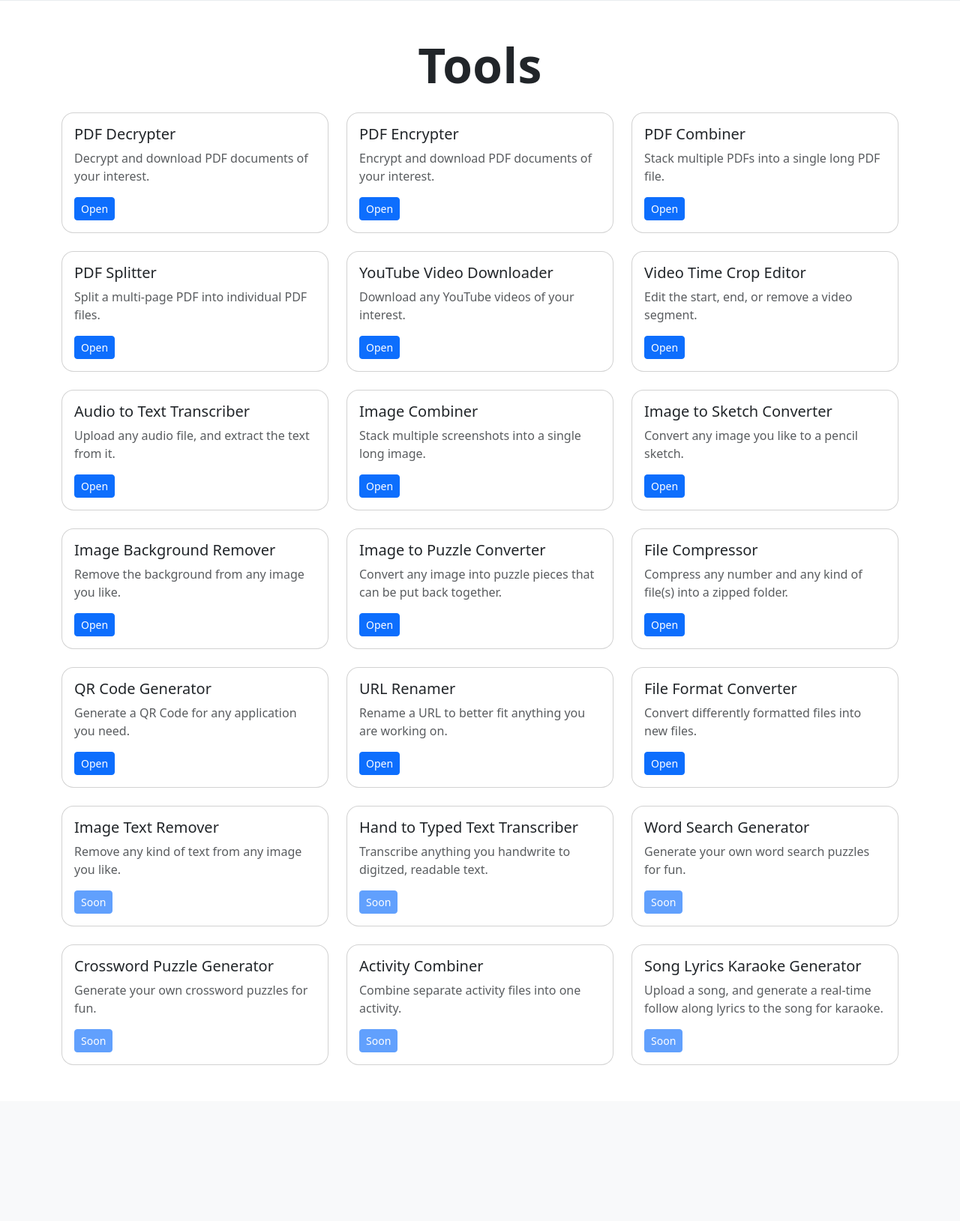
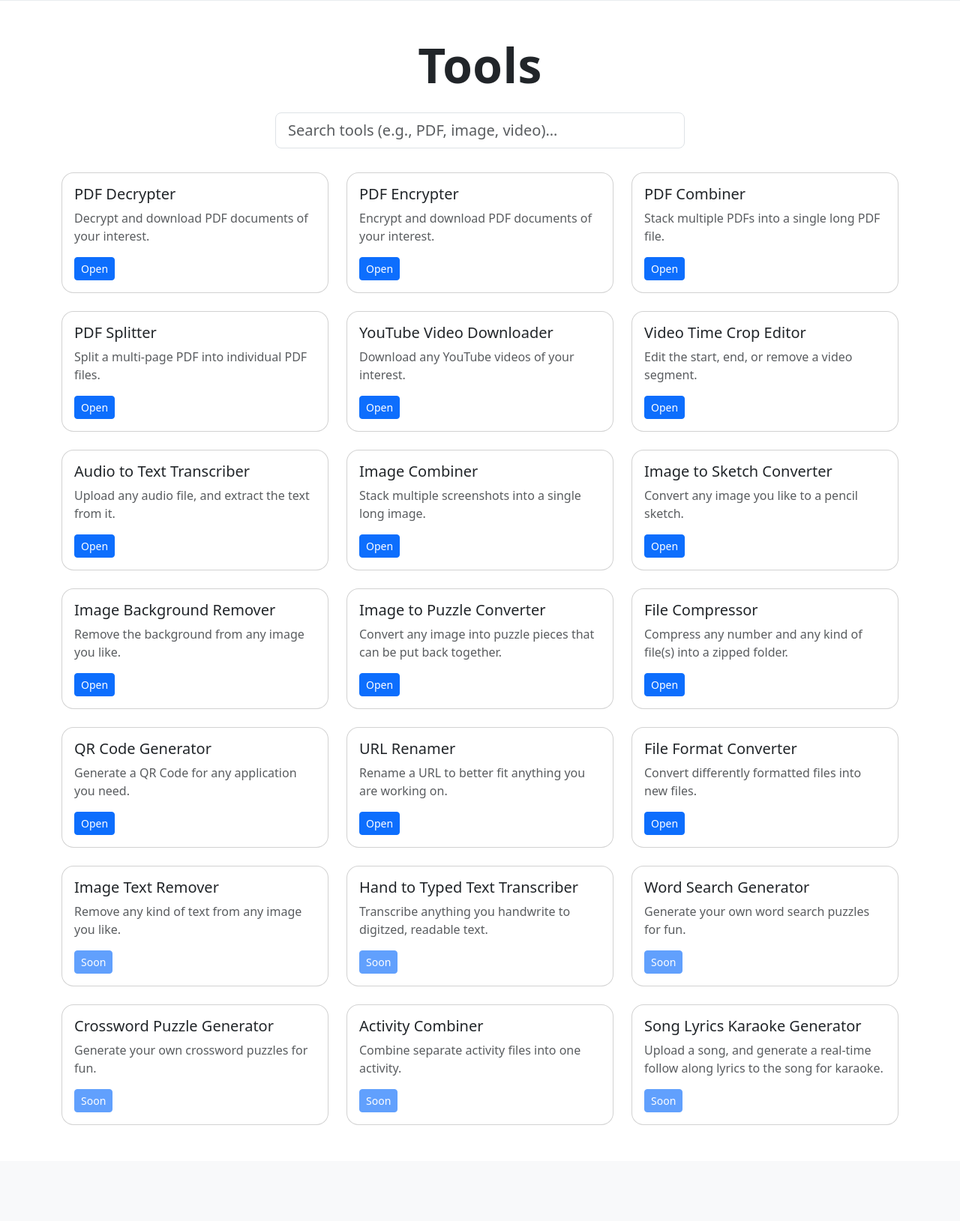
Before and after one commit to jbierowiec/evryquiktool, a Flask app: page / in a window 1280 px wide. Shown: the part 863-2492 px from the top of the page at 75% size. Run offline with Flask 3, Linux system fonts and the light colour scheme; some libraries are stand-ins or nearby versions.

Commit message:
search bar integration

```diff
--- a/templates/landing.html
+++ b/templates/landing.html
@@ -119,8 +119,25 @@
       <div class="container py-5">
         <h2 class="section-title mb-4">Tools</h2>
 
+        <!-- Search bar -->
+        <div class="row justify-content-center mb-4">
+          <div class="col-12 col-md-8 col-lg-6">
+            <input
+              id="toolSearch"
+              type="search"
+              class="form-control form-control-lg"
+              placeholder="Search tools (e.g., PDF, image, video)…"
+              aria-label="Search tools"
+            />
+            <div id="searchMeta" class="form-text mt-2"></div>
+          </div>
+        </div>
+
         <!-- 3 on lg+, 2 on md (iPad), 1 on sm/phone -->
-        <div class="row row-cols-1 row-cols-md-2 row-cols-lg-3 g-4">
+        <div
+          id="toolsGrid"
+          class="row row-cols-1 row-cols-md-2 row-cols-lg-3 g-4"
+        >
           <div class="col">
             <div class="card tool-card h-100">
               <div class="card-body">
@@ -433,6 +450,12 @@
               </div>
             </div>
           </div>
+
+          <div id="noResults" class="col d-none">
+            <div class="alert alert-light border text-center w-100">
+              No tools match your search.
+            </div>
+          </div>
         </div>
       </div>
     </section>
@@ -515,6 +538,48 @@
     <script>
       document.getElementById("year").textContent = new Date().getFullYear();
     </script>
+
+    <script>
+      (function () {
+        const input = document.getElementById("toolSearch");
+        const grid = document.getElementById("toolsGrid");
+        if (!input || !grid) return;
+
+        const cols = Array.from(grid.querySelectorAll(".col")); // each card column
+        const meta = document.getElementById("searchMeta");
+        const none = document.getElementById("noResults");
+
+        function filter() {
+          const q = input.value.trim().toLowerCase();
+          const tokens = q.split(/\s+/).filter(Boolean);
+
+          let shown = 0;
+          cols.forEach((col) => {
+            // Skip the "no results" placeholder if present
+            if (col.id === "noResults") return;
+
+            const text = col.textContent.toLowerCase();
+            const match = tokens.every((t) => text.includes(t));
+
+            const visible = tokens.length === 0 || match;
+            col.style.display = visible ? "" : "none";
+            if (visible) shown++;
+          });
+
+          if (meta) {
+            meta.textContent = tokens.length
+              ? `${shown} result${shown === 1 ? "" : "s"}`
+              : "";
+          }
+          if (none) {
+            none.classList.toggle("d-none", shown !== 0);
+          }
+        }
+
+        input.addEventListener("input", filter);
+      })();
+    </script>
+
     <script src="https://cdn.jsdelivr.net/npm/bootstrap@5.3.3/dist/js/bootstrap.bundle.min.js"></script>
   </body>
 </html>
```
